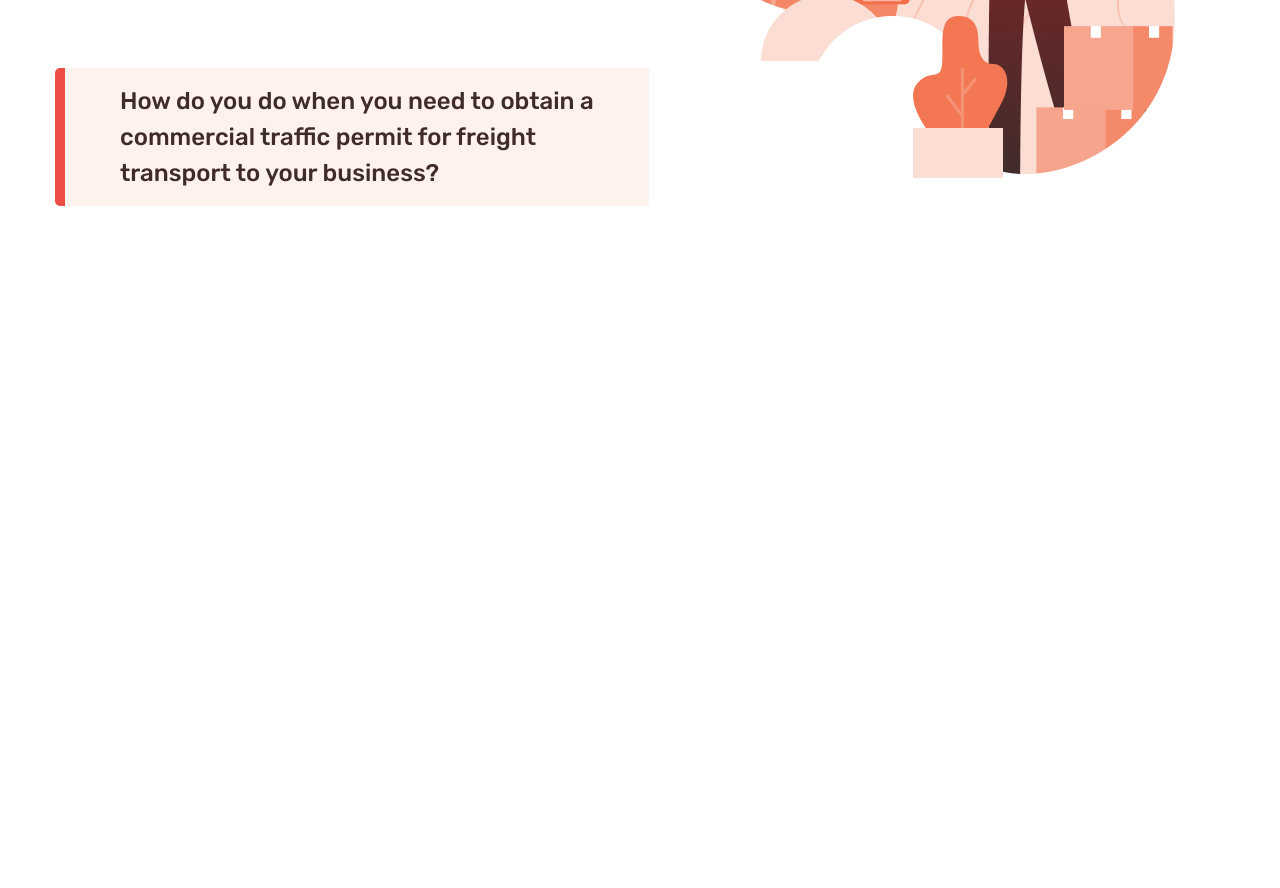
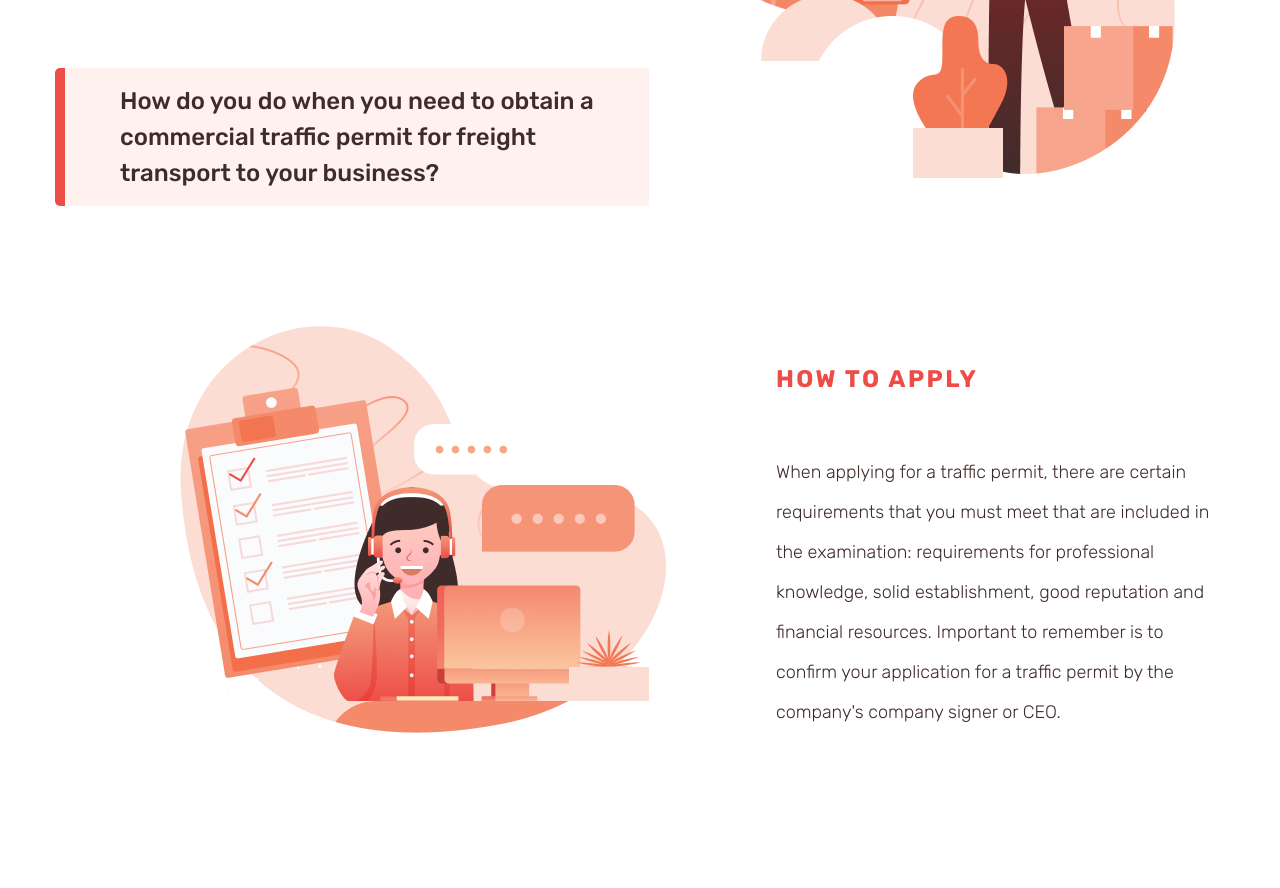
Before and after one commit to dkovalenko0/traffico, a website built with webpack: page src/index.html in a window 1280 px wide. Shown: the part 1279-2167 px from the top of the page. Built offline with nearby package versions, Linux system fonts and the light colour scheme; files whose address does not match are found by name.

Commit message:
create howtoapply block

```diff
--- a/src/index.html
+++ b/src/index.html
@@ -74,6 +74,18 @@
                 </figure>
             </div>
         </section>
+
+        <section class="howtoapply">
+            <div class="container">
+                <figure>
+                    <img src="./images/howtoapply.png" alt="howtoapply">
+                    <figcaption>
+                        <h2 class="block-title">HOW TO APPLY</h2>
+                        <p class="howtoapply-text block-text">When applying for a traffic permit, there are certain requirements that you must meet that are included in the examination: requirements for professional knowledge, solid establishment, good reputation and financial resources. Important to remember is to confirm your application for a traffic permit by the company's company signer or CEO. </p>
+                    </figcaption>
+                </figure>
+            </div>
+        </section>
     </div>
 </body>
 </html>
--- /dev/null
+++ b/src/styles/blocks/howtoapply.scss
@@ -0,0 +1,17 @@
+.howtoapply {
+
+  figure {
+    display: flex;
+    align-items: center;
+    figcaption {
+      min-height: 480px;
+      display: flex;
+      flex-direction: column;
+      justify-content: space-evenly;
+
+      .howtoapply-text {
+      }
+
+    }
+  }
+}
--- a/src/styles/style.scss
+++ b/src/styles/style.scss
@@ -79,3 +79,4 @@ figure, p {
 
 @import "blocks/header";
 @import "blocks/about";
+@import "blocks/howtoapply";
```
